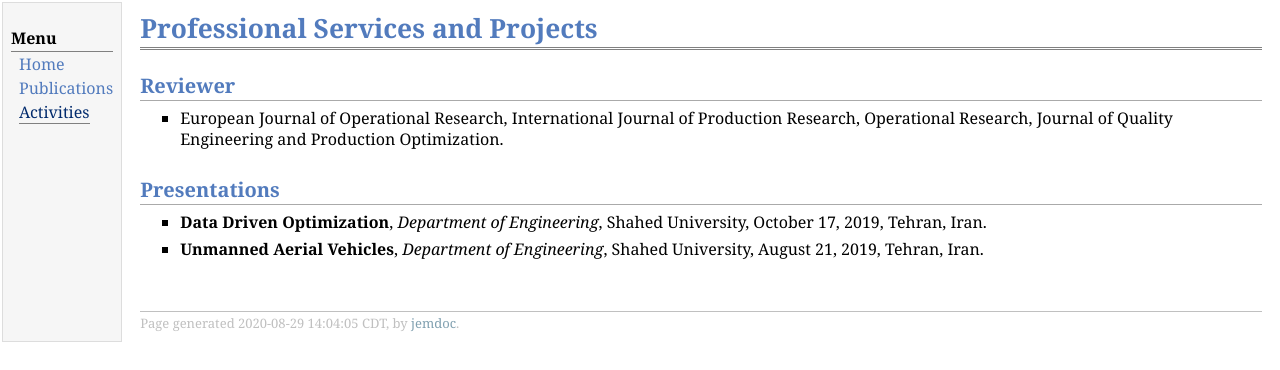
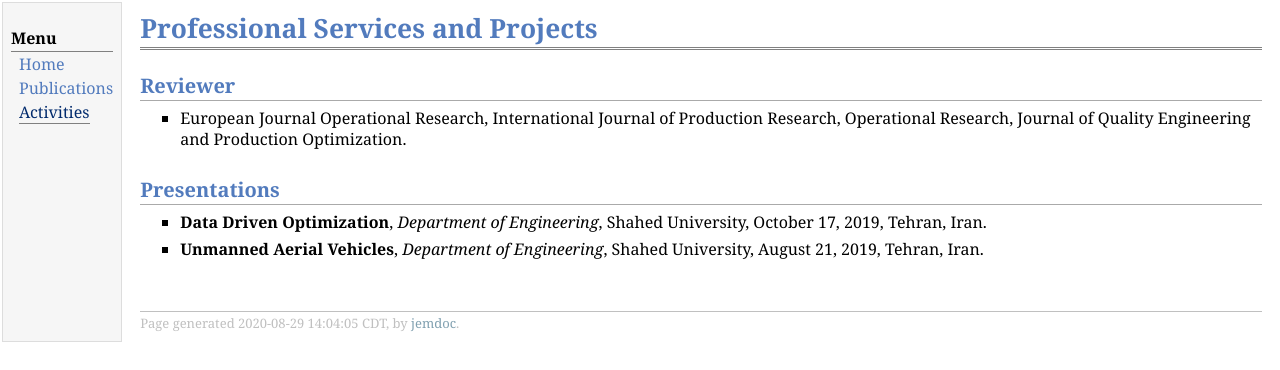
Before and after one commit to alirouhani/Alirouhani.github.io, a plain HTML site: page activities.html in a window 1280 px wide. Drawn offline with nearby package versions, Linux system fonts and the light colour scheme; a script that the page names is missing; some icons are missing.

Commit message:
Update activities.html

```diff
--- a/activities.html
+++ b/activities.html
@@ -26,7 +26,7 @@
 </div>
 <h2>Reviewer</h2>
 <ul>
-<li><p> European Journal of Operational Research, International Journal of Production Research, Operational Research, Journal of Quality Engineering and Production Optimization.</p>
+<li><p> European Journal Operational Research, International Journal of Production Research, Operational Research, Journal of Quality Engineering and Production Optimization.</p>
 </li>
 </ul>
 <h2>Presentations</h2>
```
